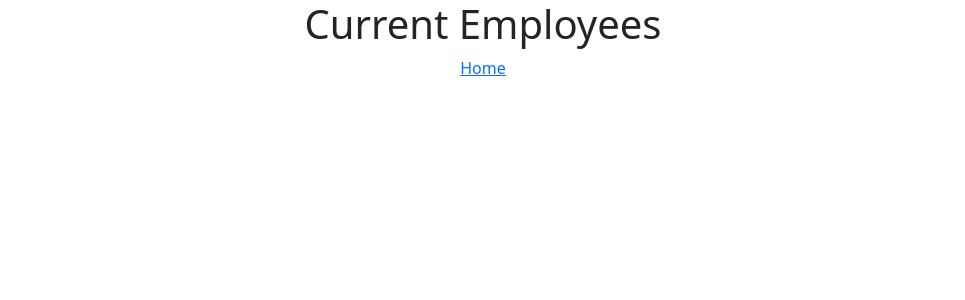
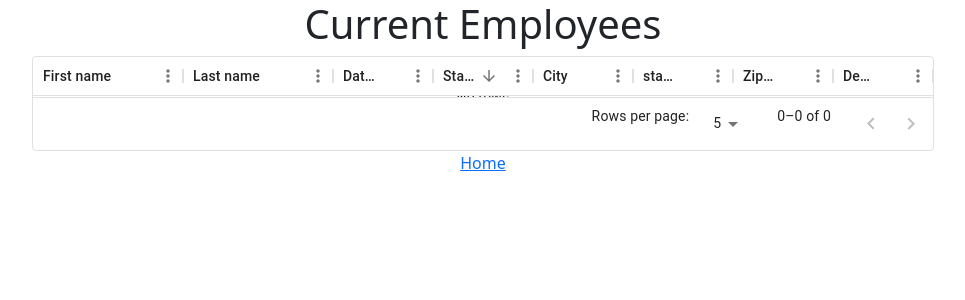
Before and after one commit to milonte/hrnet, a React (Create React App) app: page /employees in a window 1280 px wide. Shown: the top 300 px of the page, without its empty margins (157-1122 px from the left). Built offline with nearby package versions, Linux system fonts and the light colour scheme.

Commit message:
feat: employee page table

```diff
--- a/package.json
+++ b/package.json
@@ -3,7 +3,11 @@
   "version": "0.1.0",
   "private": true,
   "dependencies": {
-    "@milonte/datetimepicker": "^0.1.324",
+    "@emotion/react": "^11.11.1",
+    "@emotion/styled": "^11.11.0",
+    "@milonte/datetimepicker": "^0.1.325",
+    "@mui/material": "^5.14.5",
+    "@mui/x-data-grid": "^6.11.2",
     "@reduxjs/toolkit": "^1.9.5",
     "@testing-library/jest-dom": "^5.17.0",
     "@testing-library/react": "^13.4.0",
--- a/src/App.tsx
+++ b/src/App.tsx
@@ -1,18 +1,16 @@
-import React, { useState } from 'react';
+import React, { useEffect, useId, useState } from 'react';
 import DateTimePicker from '@milonte/datetimepicker/dist'
 import { Link } from 'react-router-dom';
 import { states } from './datas/states';
-import { useDispatch, useSelector } from 'react-redux';
+import { useDispatch } from 'react-redux';
 import { addEmployee } from './redux/employeeSlice';
-import { AppDispatch, RootState } from './redux/store';
-import EmployeeInterface from './interfaces/EmployeeInterface';
-import { Button, Dropdown, Modal } from 'react-bootstrap';
+import { AppDispatch } from './redux/store';
+import { Button, Modal } from 'react-bootstrap';
 import 'bootstrap/dist/css/bootstrap.min.css';
 import './App.css';
 
 function App() {
 
-  //const employees: { employees: EmployeeInterface[] } = useSelector((state: RootState) => state.employee)
   const dispatch: AppDispatch = useDispatch()
 
   const [show, setShow] = useState(false);
@@ -22,6 +20,7 @@ function App() {
 
 
   function saveEmployee(): void {
+    const randomId: string = (Math.random() + 1).toString(36).substring(2);
     const form = document.getElementById('create-employee') as HTMLFormElement
     const formDatas = new FormData(form)
 
@@ -31,6 +30,7 @@ function App() {
 
     if (isValid(formChildrens)) {
       dispatch(addEmployee({
+        id: randomId,
         firstName: formDatas.get('first-name'),
         lastName: formDatas.get('last-name'),
         dateOfBirth: formDatas.get('date-of-birth'),
@@ -41,7 +41,7 @@ function App() {
         zipCode: formDatas.get('zip-code'),
         department: formDatas.get('department')
       }))
-
+      form.reset()
       setShow(true)
     }
 
@@ -94,6 +94,7 @@ function App() {
           <DateTimePicker datePicker
             inputNodes={{
               id: 'start-date',
+              name: 'start-date',
               form: 'create-employee',
               required: true
             }} />
--- /dev/null
+++ b/src/Employee.css
@@ -0,0 +1 @@
+#employee-table {}
--- a/src/Employees.tsx
+++ b/src/Employees.tsx
@@ -1,13 +1,62 @@
 import React from 'react';
-import logo from './logo.svg';
-import './App.css';
-import DateTimePicker from '@milonte/datetimepicker/dist'
+import './Employee.css';
+import { DataGrid, GridColDef, GridComparatorFn } from '@mui/x-data-grid';
 import { Link } from 'react-router-dom';
+import EmployeeInterface from './interfaces/EmployeeInterface';
+import { useSelector } from 'react-redux';
+import { RootState } from './redux/store';
+
+
 function Employees() {
+  const employees: EmployeeInterface[] = useSelector((state: RootState) => state.employee)
+
+  const dateComparator: GridComparatorFn<Date> = (v1, v2) =>
+    Date.parse(v1.toUTCString()) - Date.parse(v2.toUTCString());
+
+  const columns: GridColDef[] = [
+    { field: 'firstName', headerName: 'First name', width: 150 },
+    { field: 'lastName', headerName: 'Last name', width: 150 },
+    {
+      field: 'dateOfBirth', headerName: 'Date Of Birth', width: 100,
+      type: 'date',
+      valueGetter: (params) => new Date(params.row.dateOfBirth),
+      sortComparator: dateComparator,
+      valueFormatter: (param) => param.value.toLocaleString().split(' ')[0],
+    },
+    {
+      field: 'startDate', headerName: 'Start Date',
+      type: 'date',
+      valueGetter: (params) => new Date(params.row.startDate),
+      sortComparator: dateComparator,
+      valueFormatter: (param) => param.value.toLocaleString().split(' ')[0],
+    },
+    { field: 'city', headerName: 'City' },
+    { field: 'state', headerName: 'state' },
+    { field: 'zipCode', headerName: 'Zip Code', width: 100 },
+    { field: 'department', headerName: 'Department' },
+  ];
+
   return (
-    <div id="employee-div" className="container">
+    <div className="container">
       <h1>Current Employees</h1>
-      <table id="employee-table" className="display"></table>
+      <div id="employee-table">
+        <DataGrid
+          rows={employees}
+          columns={columns}
+          initialState={{
+            pagination: {
+              paginationModel: { page: 0, pageSize: 5 },
+            },
+            sorting: {
+              sortModel: [{ field: 'startDate', sort: 'desc' }],
+            }
+          }}
+          disableColumnSelector
+          disableVirtualization
+          density='compact'
+          pageSizeOptions={[5, 10, 25, 50, 100]}
+        />
+      </div>
       <Link to={'/'}>Home</Link>
     </div>
 
--- a/src/interfaces/EmployeeInterface.ts
+++ b/src/interfaces/EmployeeInterface.ts
@@ -1,4 +1,5 @@
 export default interface EmployeeInterface {
+    id: string,
     firstName: string,
     lastName: string,
     dateOfBirth: string,
--- a/src/redux/employeeSlice.ts
+++ b/src/redux/employeeSlice.ts
@@ -3,14 +3,13 @@ import EmployeeInterface from '../interfaces/EmployeeInterface'
 
 export const employeeSlice = createSlice({
     name: 'employee',
-    initialState: {
-        employees: []
-    },
+    initialState: [],
     reducers: {
         addEmployee: (
-            state: { employees: EmployeeInterface[] },
+            state: EmployeeInterface[],
             actions: { payload: any, type: string }) => {
             const employee: EmployeeInterface = {
+                id: actions.payload.id,
                 firstName: actions.payload.firstName,
                 lastName: actions.payload.lastName,
                 dateOfBirth: actions.payload.dateOfBirth,
@@ -21,7 +20,7 @@ export const employeeSlice = createSlice({
                 zipCode: actions.payload.zipCode,
                 department: actions.payload.department
             }
-            state.employees.push(employee)
+            state.push(employee)
         }
     },
 })
```
Also changed, not shown: 1 other file (tests, documents, lock files or other folders).
